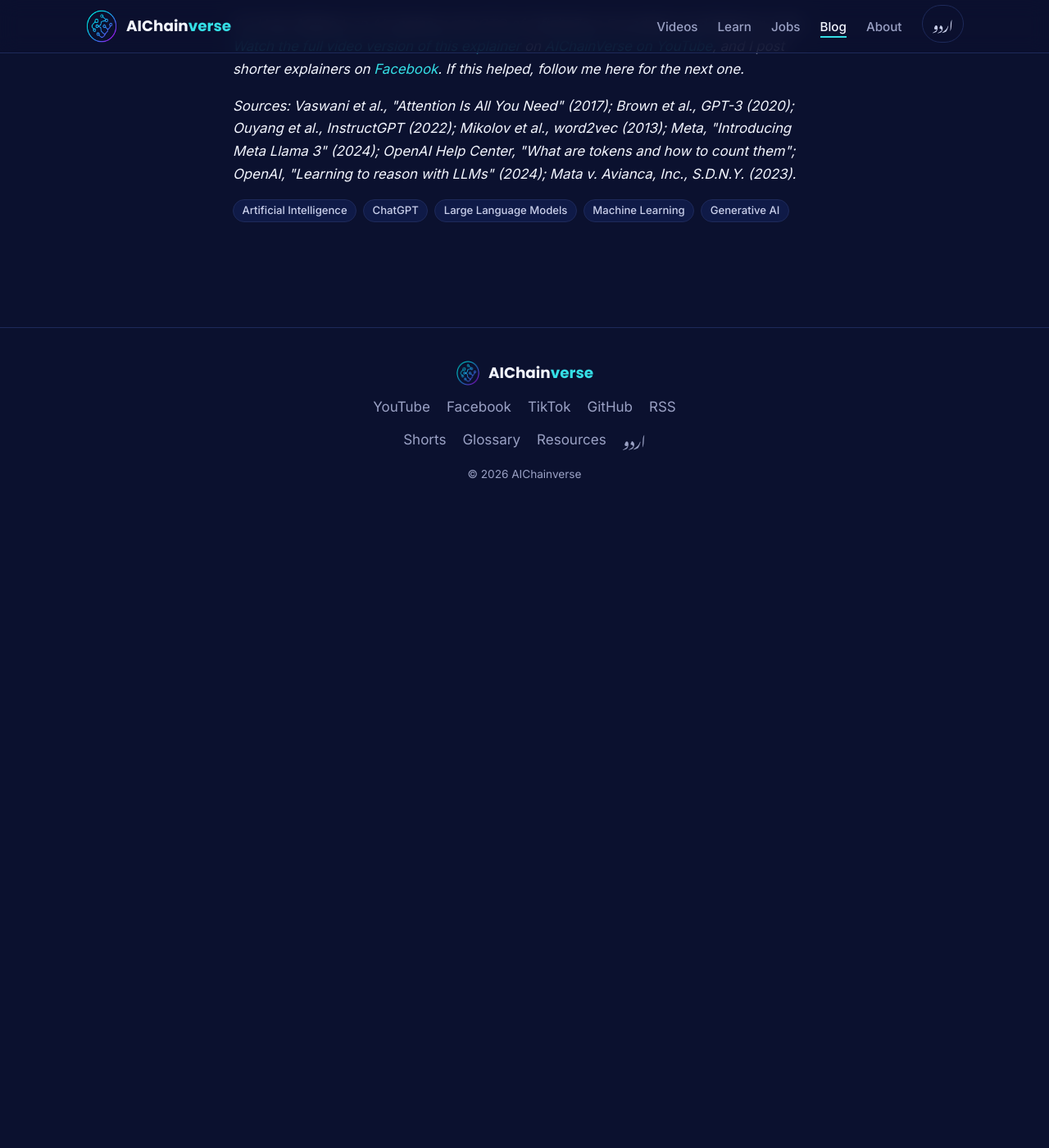
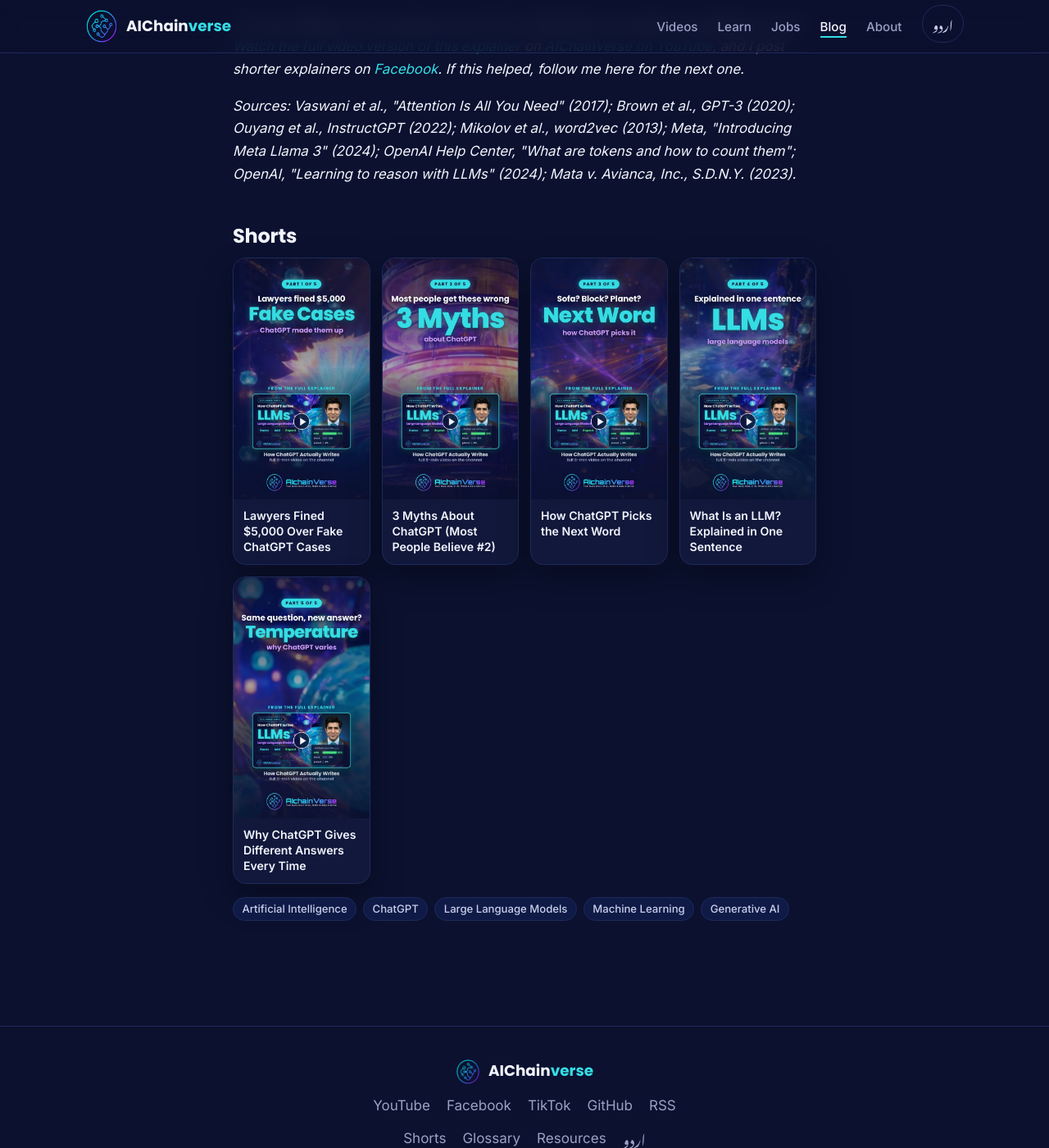
Before and after one commit to aichainverse/aichainverse.github.io, a Jekyll site: the page built from _posts/en/2026-11-05-how-chatgpt-writes.html, in a window 1280 px wide and 1400 px high, scrolled down 8007 px. Shown: the whole window at 82% size. Built offline with Jekyll 4.4.1, drawn with Linux system fonts in a browser that asks for light colours; before the commit the page ends 8637 px from its top, so only the background shows below that.

Commit message:
Add the five LLM Shorts to the ChatGPT article
Co-Authored-By: Claude Fable 5.2 <noreply@anthropic.com>

```diff
--- a/_posts/en/2026-11-05-how-chatgpt-writes.html
+++ b/_posts/en/2026-11-05-how-chatgpt-writes.html
@@ -5,6 +5,12 @@ date: 2026-11-05 10:00:00 +0500
 image: /assets/img/blog/how-chatgpt-writes/aichainverse-youtube-llm-thumbnail-1280x720.jpg
 image_alt: "AIChainVerse cover: How ChatGPT writes. LLMs, Large Language Models. Guess, add, repeat."
 tags: ["Artificial Intelligence", "ChatGPT", "Large Language Models", "Machine Learning", "Generative AI"]
+shorts:
+  - { youtube_id: "mPxDWZYC5jU", title: "Lawyers Fined $5,000 Over Fake ChatGPT Cases", image: /assets/img/blog/how-chatgpt-writes/aichainverse-short-llm-01-hallucination-thumbnail-1080x1920.jpg }
+  - { youtube_id: "J6bSrmiCuLg", title: "3 Myths About ChatGPT (Most People Believe #2)", image: /assets/img/blog/how-chatgpt-writes/aichainverse-short-llm-02-myths-thumbnail-1080x1920.jpg }
+  - { youtube_id: "guQPcePtUec", title: "How ChatGPT Picks the Next Word", image: /assets/img/blog/how-chatgpt-writes/aichainverse-short-llm-03-next-token-guess-thumbnail-1080x1920.jpg }
+  - { youtube_id: "z-dVBwn1zLs", title: "What Is an LLM? Explained in One Sentence", image: /assets/img/blog/how-chatgpt-writes/aichainverse-short-llm-04-llm-one-sentence-thumbnail-1080x1920.jpg }
+  - { youtube_id: "UQ2IoHOn3cY", title: "Why ChatGPT Gives Different Answers Every Time", image: /assets/img/blog/how-chatgpt-writes/aichainverse-short-llm-05-temperature-thumbnail-1080x1920.jpg }
 ---
 <p>Zara types one line into a chatbot: <em>"Write a short birthday wish for my cat, Mano."</em></p>
 
```
Also changed, not shown: scripts/import_medium.py (+7 -1 lines), assets/img/blog/how-chatgpt-writes/aichainverse-short-llm-01-hallucination-thumbnail-1080x1920.jpg (added), assets/img/blog/how-chatgpt-writes/aichainverse-short-llm-02-myths-thumbnail-1080x1920.jpg (added), assets/img/blog/how-chatgpt-writes/aichainverse-short-llm-03-next-token-guess-thumbnail-1080x1920.jpg (added), assets/img/blog/how-chatgpt-writes/aichainverse-short-llm-04-llm-one-sentence-thumbnail-1080x1920.jpg (added), assets/img/blog/how-chatgpt-writes/aichainverse-short-llm-05-temperature-thumbnail-1080x1920.jpg (added).
